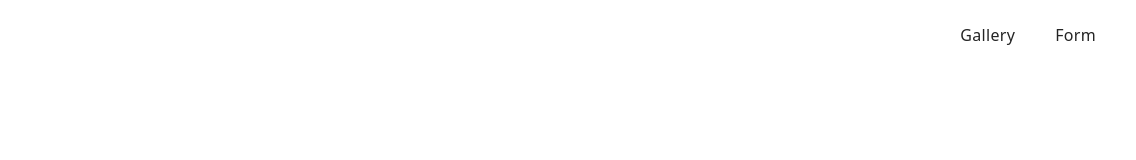
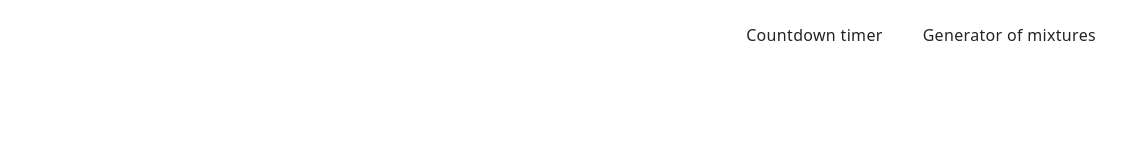
Before and after one commit to RD-DE-VSV/goit-js-hw-10, a website built with Vite: page src/index.html in a window 1280 px wide. Shown: the full height of the page, 144-1280 px from the left. Built offline with nearby package versions, Linux system fonts and the light colour scheme.

Commit message:
Update index.html

```diff
--- a/src/index.html
+++ b/src/index.html
@@ -2,9 +2,9 @@
 <html lang="en">
   <head>
     <meta charset="UTF-8" />
-    <link rel="icon" type="image/svg+xml" href="/favicon.svg" />
+    <link rel="icon" type="image/svg+xml" href="./img/favicon.svg" />
     <meta name="viewport" content="width=device-width, initial-scale=1.0" />
-    <title>Vanilla App Template</title>
+    <title>Homework #10</title>
     <link rel="stylesheet" href="./css/styles.css" />
   </head>
   <body>
@@ -18,20 +18,19 @@
           </a>
           <ul class="nav-list">
             <li class="nav-item">
-              <a class="nav-link {=$highlight-act}" href="./1-gallery.html"
-                >Gallery</a
+              <a class="nav-link {=$highlight-act}" href="./1-timer.html"
+                >Countdown timer</a
               >
             </li>
             <li class="nav-item">
-              <a class="nav-link {=$highlight-curr}" href="./2-form.html"
-                >Form</a
+              <a class="nav-link {=$highlight-curr}" href="./2-snackbar.html"
+                >Generator of mixtures</a
               >
             </li>
           </ul>
         </nav>
       </div>
     </header>
-
     <main></main>
   </body>
 </html>
```
